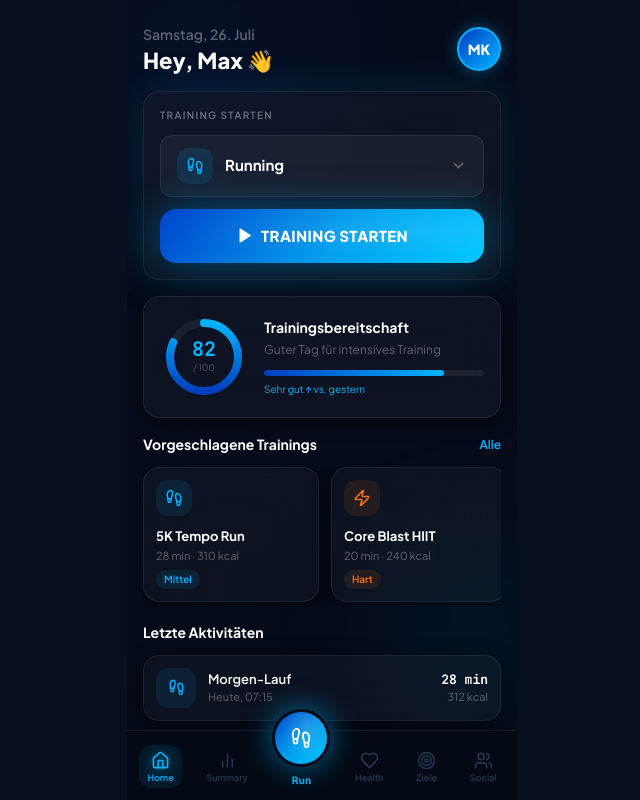
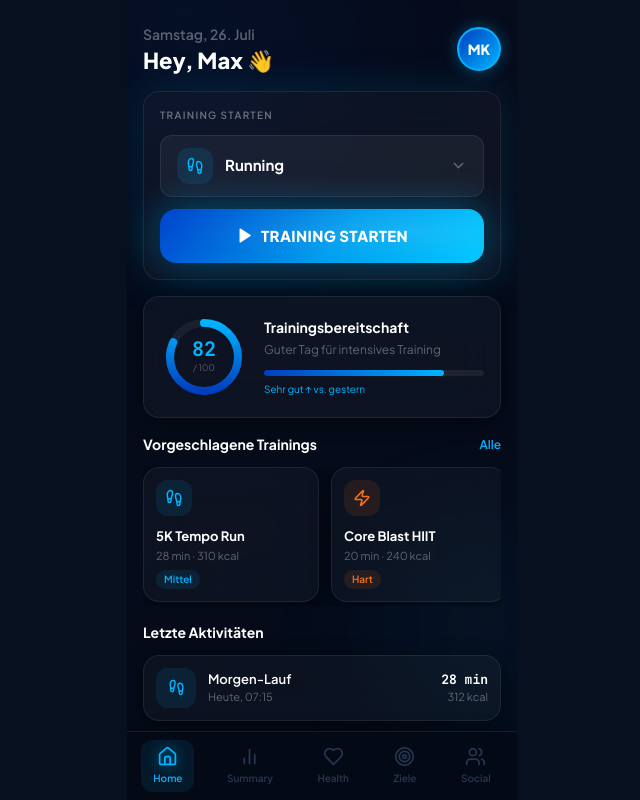
Before and after one commit to Niki6498/MobileFitnessTrackingApp, a React (Vite) app: page / in a window 1280 px wide. Shown: the whole page, without its empty margins (318-958 px from the left). Built offline with nearby package versions, Linux system fonts and the light colour scheme.

Commit message:
Update files from Figma Make

```diff
--- a/src/app/App.tsx
+++ b/src/app/App.tsx
@@ -195,50 +195,24 @@ const NAV_ITEMS = [
   { id: "social"   as Page, Icon: Users,    label: "Social"  },
 ];
 
-function NavBar({ page, setPage, onRun }: { page: Page; setPage: (p: Page) => void; onRun: () => void }) {
-  const LEFT  = NAV_ITEMS.slice(0, 2); // Home, Summary
-  const RIGHT = NAV_ITEMS.slice(2);    // Health, Progress, Social
-
-  const Tab = ({ id, Icon, label }: { id: Page; Icon: React.ElementType; label: string }) => {
+function NavBar({ page, setPage }: { page: Page; setPage: (p: Page) => void }) {
+  return (
+    <div className="flex items-center justify-around px-1 py-2 border-t shrink-0"
+      style={{ background: "rgba(5,11,22,0.97)", backdropFilter: "blur(28px)", borderColor: "rgba(255,255,255,0.07)" }}>
+      {NAV_ITEMS.map(({ id, Icon, label }) => {
         const on = id === page;
         return (
-      <button onClick={() => setPage(id)} className="relative flex flex-col items-center gap-[3px] px-2 py-1.5 rounded-xl">
+          <button key={id} onClick={() => setPage(id)} className="relative flex flex-col items-center gap-1 px-3 py-1.5 rounded-xl">
             {on && (
               <motion.div layoutId="nb" className="absolute inset-0 rounded-xl"
                 style={{ background: "rgba(0,180,255,0.09)" }}
                 transition={{ type: "spring", damping: 26, stiffness: 300 }} />
             )}
-        <Icon size={19} style={{ color: on ? "#00B4FF" : "#253650", filter: on ? "drop-shadow(0 0 6px rgba(0,180,255,0.7))" : "none", transition: "all .2s" }} />
-        <span className="text-[9px] font-semibold leading-none" style={{ color: on ? "#00B4FF" : "#253650", transition: "color .2s" }}>{label}</span>
+            <Icon size={21} style={{ color: on ? "#00B4FF" : "#253650", filter: on ? "drop-shadow(0 0 7px rgba(0,180,255,0.7))" : "none", transition: "all .2s" }} />
+            <span className="text-[10px] font-semibold" style={{ color: on ? "#00B4FF" : "#253650", transition: "color .2s" }}>{label}</span>
           </button>
         );
-  };
-
-  return (
-    <div className="flex items-end justify-around px-1 pt-1 pb-3 border-t shrink-0 overflow-visible relative"
-      style={{ background: "rgba(5,11,22,0.97)", backdropFilter: "blur(28px)", borderColor: "rgba(255,255,255,0.07)" }}>
-
-      {LEFT.map(item => <Tab key={item.id} {...item} />)}
-
-      {/* ── Central Run button ── */}
-      <div className="flex flex-col items-center" style={{ marginTop: "-26px" }}>
-        <motion.button
-          whileTap={{ scale: 0.91 }}
-          onClick={onRun}
-          className="w-[58px] h-[58px] rounded-full flex items-center justify-center relative"
-          style={{
-            background: "linear-gradient(140deg,#0044CC,#009EEE 55%,#00C8FF)",
-            boxShadow: "0 0 30px rgba(0,180,255,0.60), 0 4px 20px rgba(0,0,0,0.55)",
-            border: "3px solid rgba(5,11,22,0.97)",
-          }}>
-          <div className="absolute inset-0 rounded-full opacity-30"
-            style={{ background: "radial-gradient(ellipse at 60% 30%,rgba(255,255,255,.45) 0%,transparent 65%)" }} />
-          <Footprints size={22} className="text-white relative z-10" />
-        </motion.button>
-        <span className="text-[10px] font-black tracking-wide mt-1.5" style={{ color: "#00B4FF" }}>Run</span>
-      </div>
-
-      {RIGHT.map(item => <Tab key={item.id} {...item} />)}
+      })}
     </div>
   );
 }
@@ -1125,7 +1099,7 @@ export default function App() {
         </AnimatePresence>
       </div>
 
-      <NavBar page={page} setPage={setPage} onRun={() => setWorkout("running")}/>
+      <NavBar page={page} setPage={setPage}/>
     </div>
   );
 }
```
Lines whose indentation alone changed are shown as unchanged.
